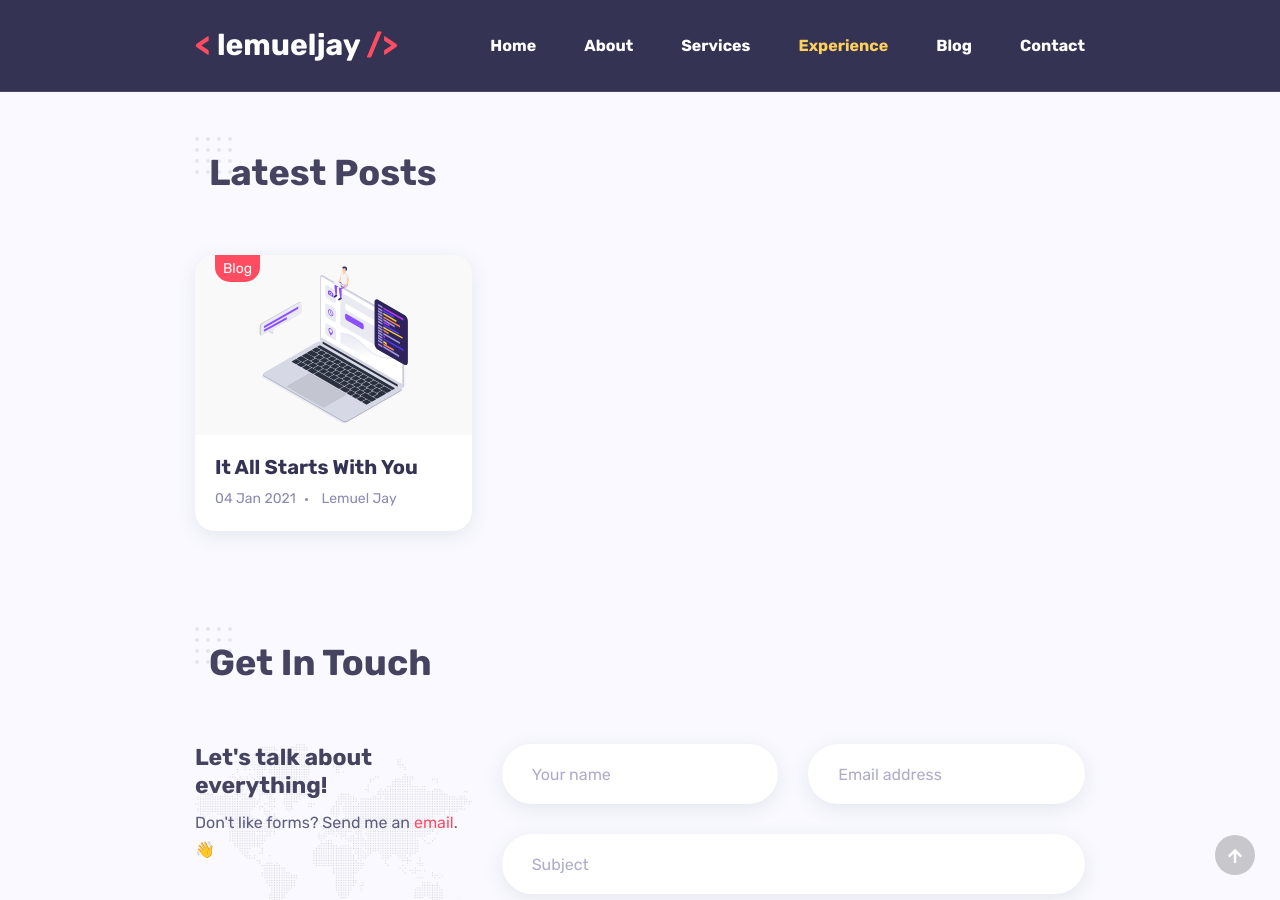
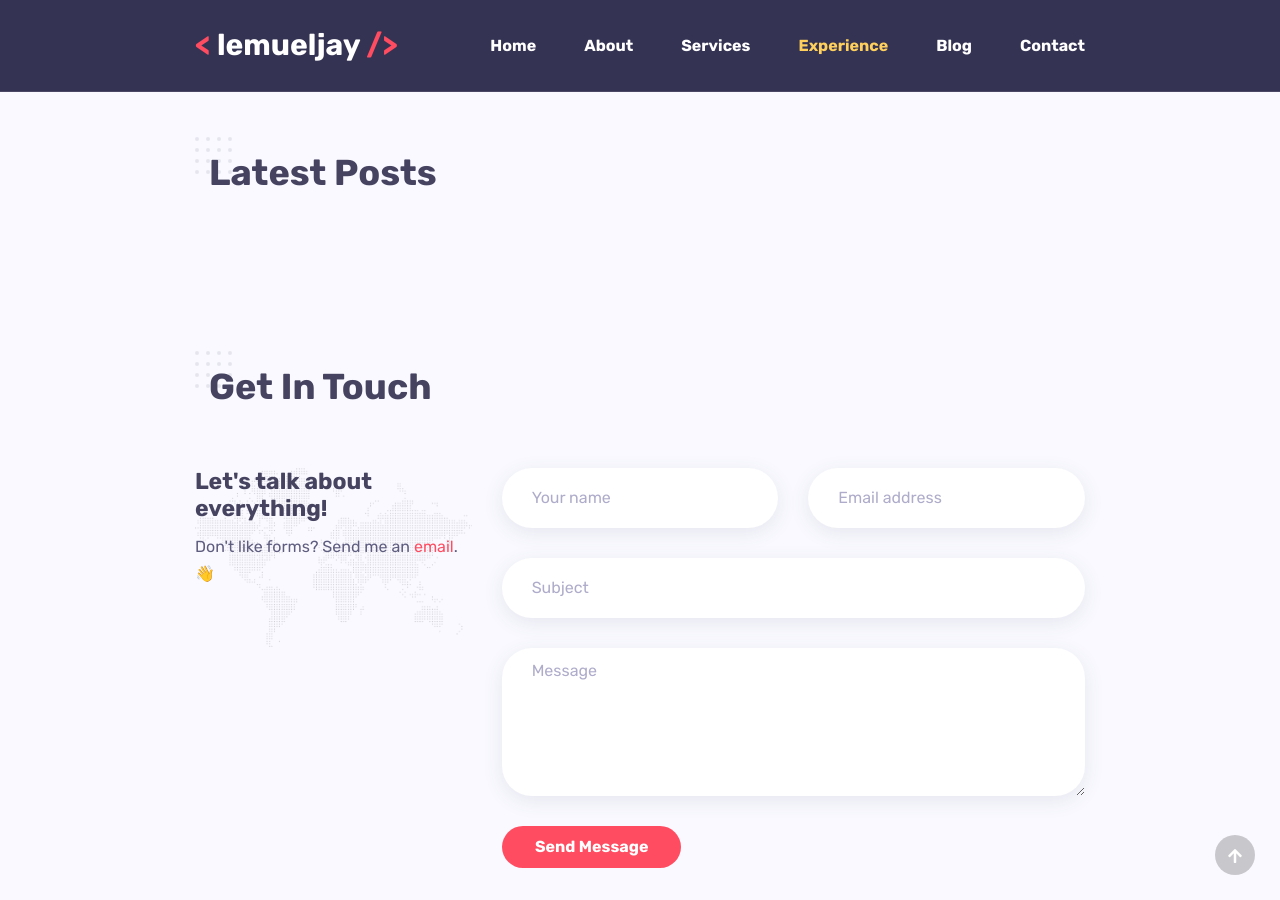
Before and after one commit to lemueljay/lemueljay, a Jekyll site: the page built from index.html, in a window 1280 px wide and 900 px high, scrolled down 2975 px. Built offline with Jekyll 4.4.1, drawn with Linux system fonts in a browser that asks for light colours.

Commit message:
Remove blog.

```diff
--- a/_layouts/default.html
+++ b/_layouts/default.html
@@ -450,7 +450,7 @@
 			<div class="spacer" data-height="60"></div>
 
 			<div class="row blog-wrapper">
-
+				{% comment %}
 				{% for post in site.posts %}
 				<div class="col-md-4">
 					<!-- blog item -->
@@ -474,7 +474,7 @@
 				</div>
 				{% endfor %}
 
-				{% comment %} <div class="col-md-4">
+				<div class="col-md-4">
 					<!-- blog item -->
 					<div class="blog-item rounded bg-white shadow-dark wow fadeIn">
 						<div class="thumb">
```
